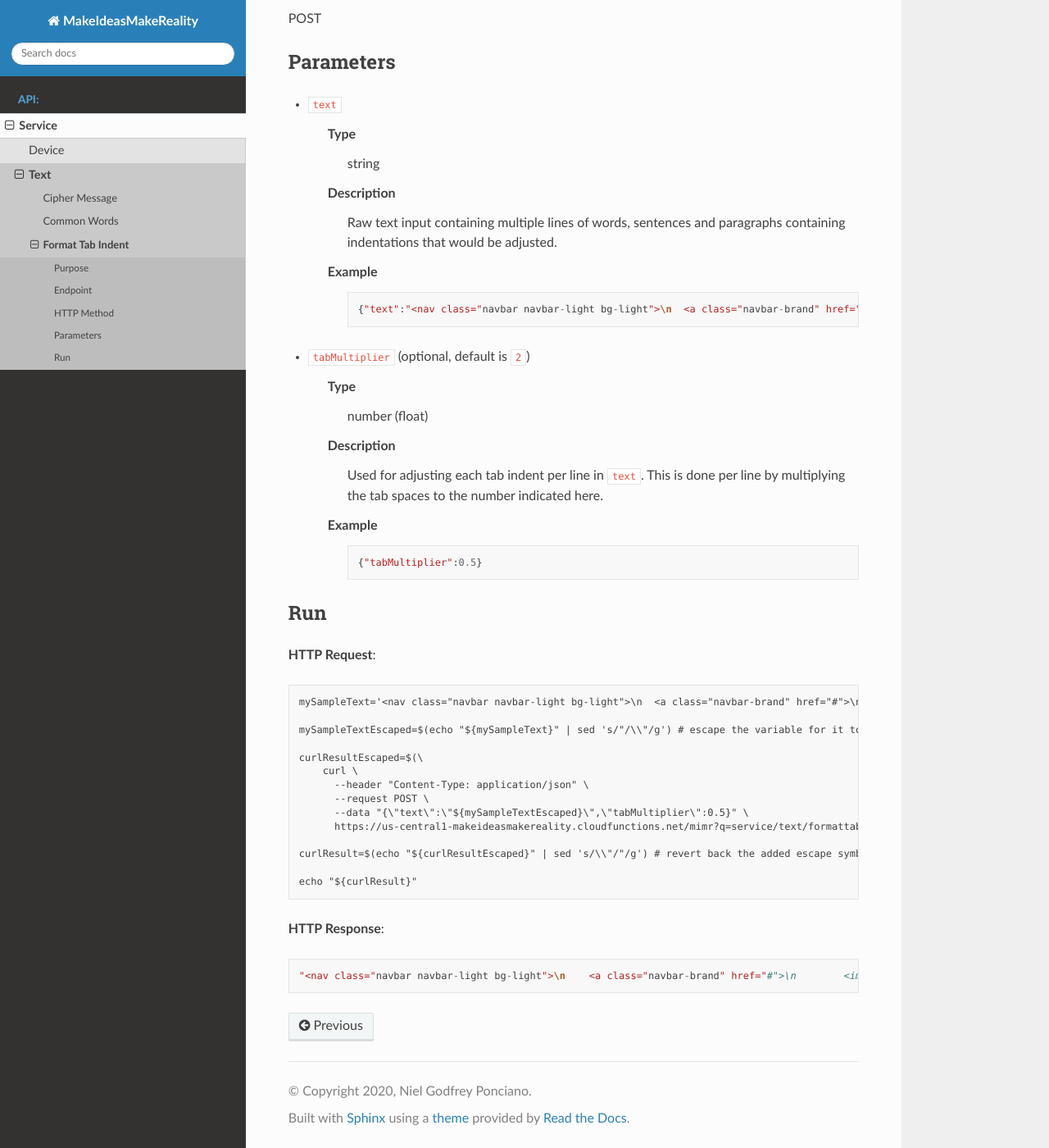
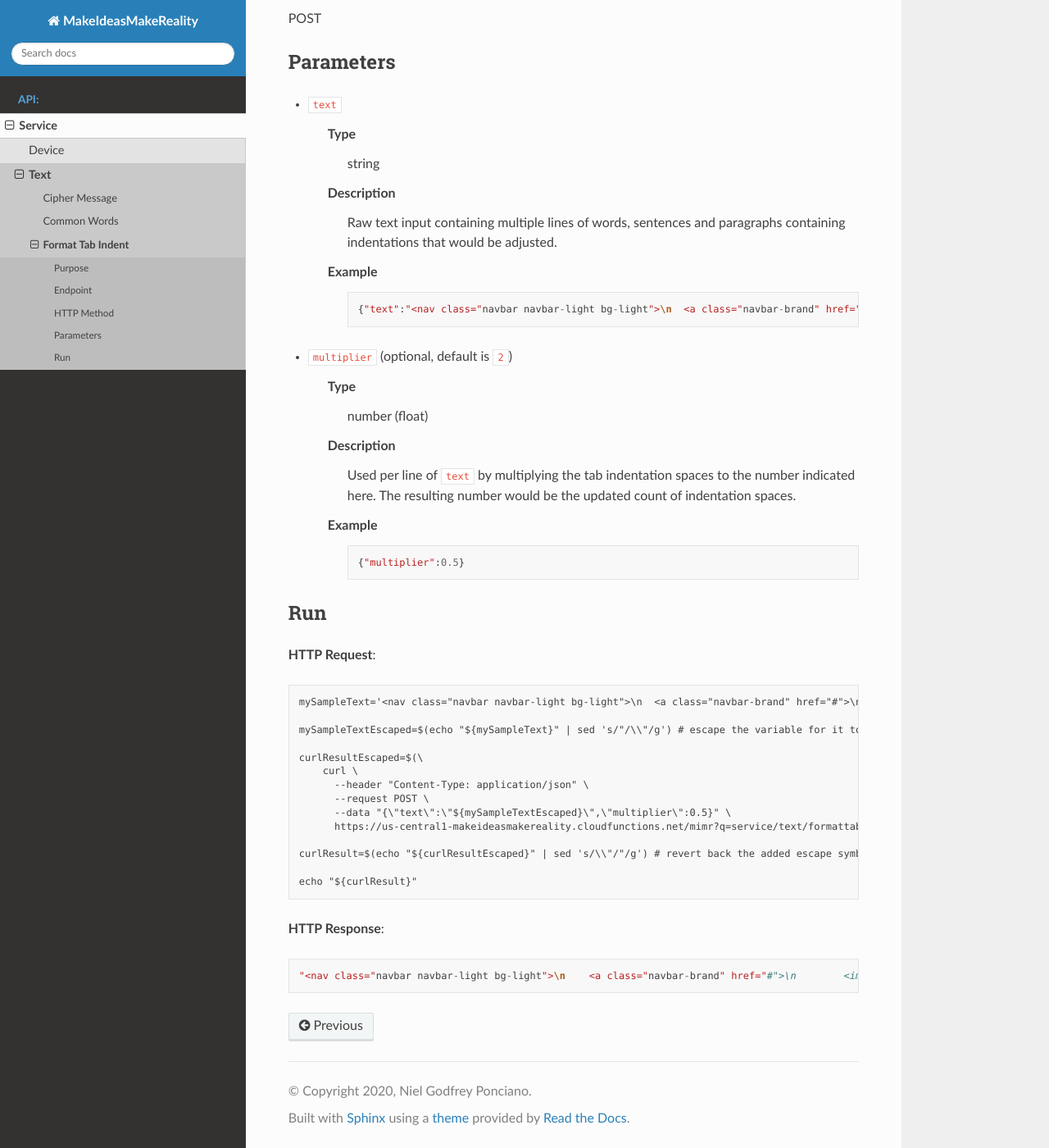
Before and after one commit to nponcian/MakeIdeasMakeReality, a Sphinx documentation site: the page built from docs/source/modules/api/service/text/formatTabIndent.rst, in a window 1280 px wide and 1400 px high, scrolled down 437 px. Shown: the whole window at 82% size. Built offline with Sphinx 7.4.7 and the Read the Docs theme 2.0.0, drawn with Linux system fonts in a browser that asks for light colours.

Commit message:
Renamed API param tabMultiplier to multiplier

```diff
--- a/docs/source/modules/api/service/text/formatTabIndent.rst
+++ b/docs/source/modules/api/service/text/formatTabIndent.rst
@@ -37,18 +37,18 @@ Parameters
 
             {"text":"<nav class="navbar navbar-light bg-light">\n  <a class="navbar-brand" href="#">\n    <img src="/docs/4.4/assets/brand/bootstrap-solid.svg" width="30" height="30" class="d-inline-block align-top" alt="">\n    Bootstrap\n  </a>\n</nav>"}
 
-* ``tabMultiplier`` (optional, default is ``2``)
+* ``multiplier`` (optional, default is ``2``)
 
     Type
         number (float)
 
     Description
-        Used for adjusting each tab indent per line in ``text``. This is done per line by multiplying the tab spaces to the number indicated here.
+        Used per line of ``text`` by multiplying the tab indentation spaces to the number indicated here. The resulting number would be the updated count of indentation spaces.
 
     Example
         .. code-block::
 
-            {"tabMultiplier":0.5}
+            {"multiplier":0.5}
 
 Run
 ---
@@ -63,7 +63,7 @@ Run
         curl \
           --header "Content-Type: application/json" \
           --request POST \
-          --data "{\"text\":\"${mySampleTextEscaped}\",\"tabMultiplier\":0.5}" \
+          --data "{\"text\":\"${mySampleTextEscaped}\",\"multiplier\":0.5}" \
           https://us-central1-makeideasmakereality.cloudfunctions.net/mimr?q=service/text/formattabindent/api)
 
     curlResult=$(echo "${curlResultEscaped}" | sed 's/\\"/"/g') # revert back the added escape symbols
```
Also changed, not shown: 2 other files.
